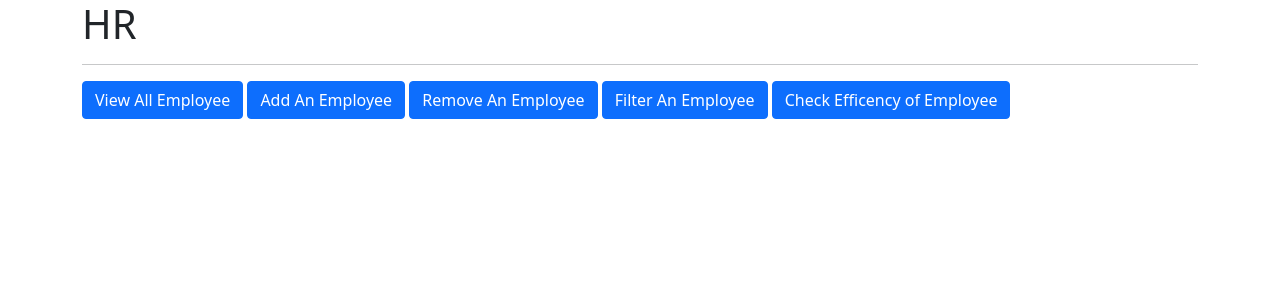
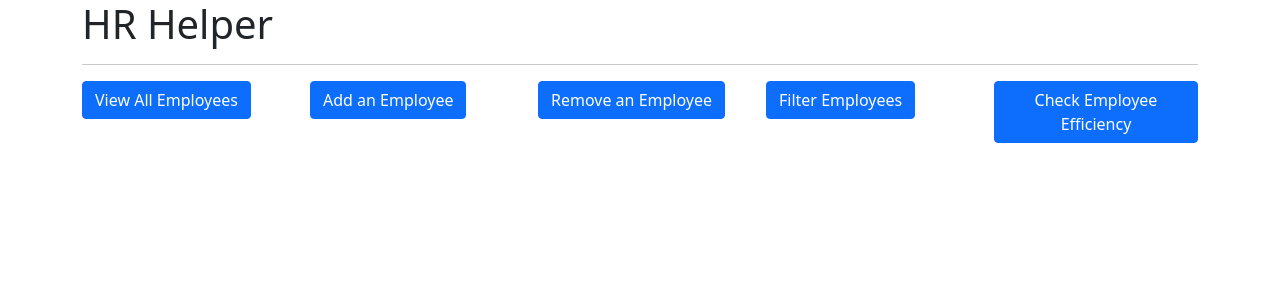
Before and after one commit to Shivam8905/HR_Helper, a Django app: page / in a window 1280 px wide. Shown: the top 300 px of the page. Run offline with Django 4.2, Linux system fonts and the light colour scheme.

Commit message:
final changes for version 1.0

```diff
--- a/emp_app/templates/index.html
+++ b/emp_app/templates/index.html
@@ -1,6 +1,6 @@
 <!doctype html>
 <html lang="en">
-  <head>
+<head>
     <!-- Required meta tags -->
     <meta charset="utf-8">
     <meta name="viewport" content="width=device-width, initial-scale=1">
@@ -9,16 +9,28 @@
     <link href="https://cdn.jsdelivr.net/npm/bootstrap@5.1.3/dist/css/bootstrap.min.css" rel="stylesheet" integrity="sha384-1BmE4kWBq78iYhFldvKuhfTAU6auU8tT94WrHftjDbrCEXSU1oBoqyl2QvZ6jIW3" crossorigin="anonymous">
 
     <title>HR Helper</title>
-  </head>
-  <body>
+</head>
+<body>
     <div class="container">
-        <h1>HR</h1>
+        <h1>HR Helper</h1>
         <hr>
-        <a class="btn btn-primary" href="/all_emp" role="button">View All Employee</a>
-        <a class="btn btn-primary" href="/add_emp" role="button">Add An Employee</a>
-        <a class="btn btn-primary" href="/remove_emp" role="button">Remove An Employee</a>
-        <a class="btn btn-primary" href="/filter_emp" role="button">Filter An Employee</a>
-        <a class="btn btn-primary" href="/efficency_graph" role="button">Check Efficency of Employee</a>
+        <div class="row">
+            <div class="col">
+                <a class="btn btn-primary" href="/all_emp" role="button">View All Employees</a>
+            </div>
+            <div class="col">
+                <a class="btn btn-primary" href="/add_emp" role="button">Add an Employee</a>
+            </div>
+            <div class="col">
+                <a class="btn btn-primary" href="/remove_emp" role="button">Remove an Employee</a>
+            </div>
+            <div class="col">
+                <a class="btn btn-primary" href="/filter_emp" role="button">Filter Employees</a>
+            </div>
+            <div class="col">
+                <a class="btn btn-primary" href="/efficency_graph" role="button">Check Employee Efficiency</a>
+            </div>
+        </div>
     </div>
 
     <!-- Optional JavaScript; choose one of the two! -->
@@ -31,5 +43,5 @@
     <script src="https://cdn.jsdelivr.net/npm/@popperjs/core@2.10.2/dist/umd/popper.min.js" integrity="sha384-7+zCNj/IqJ95wo16oMtfsKbZ9ccEh31eOz1HGyDuCQ6wgnyJNSYdrPa03rtR1zdB" crossorigin="anonymous"></script>
     <script src="https://cdn.jsdelivr.net/npm/bootstrap@5.1.3/dist/js/bootstrap.min.js" integrity="sha384-QJHtvGhmr9XOIpI6YVutG+2QOK9T+ZnN4kzFN1RtK3zEFEIsxhlmWl5/YESvpZ13" crossorigin="anonymous"></script>
     -->
-  </body>
+</body>
 </html>
--- a/emp_app/views.py
+++ b/emp_app/views.py
@@ -69,7 +69,7 @@ def filter_emp(request):
         if name:
             emps = emps.filter(Q(first_name__icontains=name) | Q(last_name__icontains=name))
         if dept:
-            emps = emps.filter(dept__name=dept)
+            emps = emps.filter(department__name=dept)
         if role:
             emps = emps.filter(role__name=role)
 
@@ -85,8 +85,8 @@ def filter_emp(request):
         return HttpResponse("Error")
 
 def efficency_graph(request):
-    first_name = Employee.objects.all().values_list('first_name', flat=True)[0:5]
-    efficiency = Employee.objects.all().values_list('efficiency', flat=True)[0:5]
+    first_name = Employee.objects.all().values_list('first_name', flat=True)
+    efficiency = Employee.objects.all().values_list('efficiency', flat=True)
 
     aa = [a for a in first_name]
     bb = [b for b in efficiency]
```
Also changed, not shown: emp_app/templates/efficency_graph.html (+23 -62 lines).
